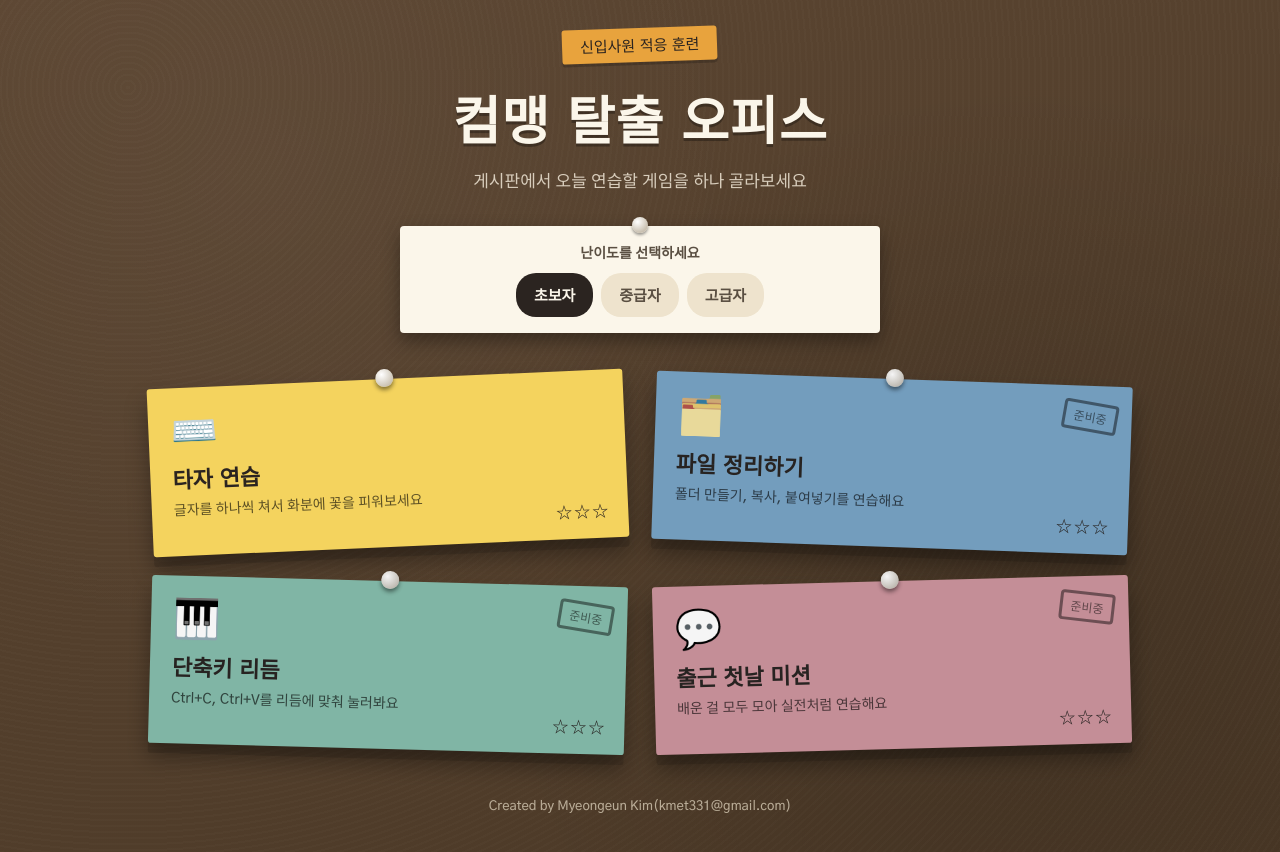
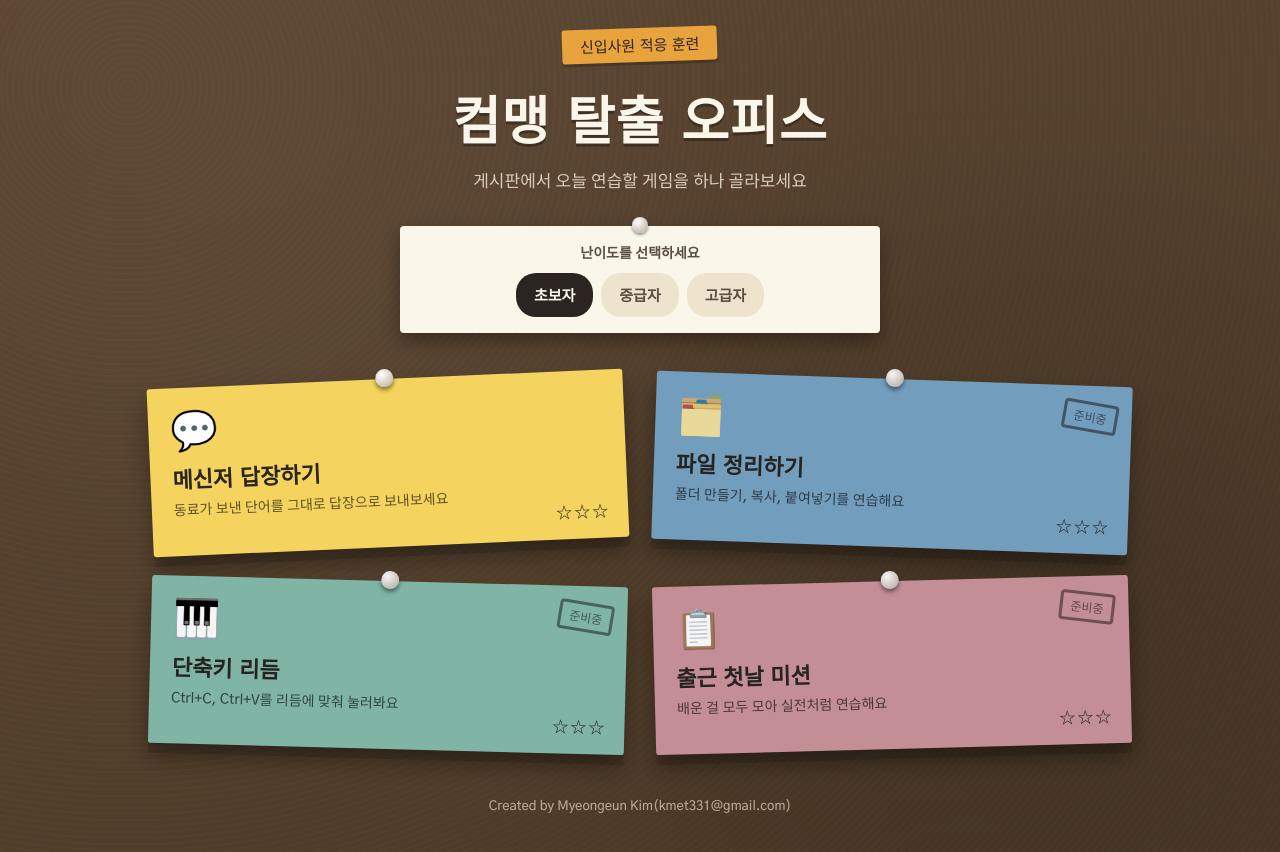
Before and after one commit to kmet331/pc-baby, a plain HTML site: page index.html in a window 1280 px wide. Drawn offline with Linux system fonts and the light colour scheme.

Commit message:
Add files via upload

```diff
--- a/index.html
+++ b/index.html
@@ -247,11 +247,11 @@
   </div>
 
   <div class="board">
-    <a class="note" id="typingNote" href="typing-beginner.html">
+    <a class="note" id="typingNote" href="messenger-typing.html">
       <span class="pin"></span>
-      <span class="note-icon">⌨️</span>
-      <h2 class="note-title">타자 연습</h2>
-      <p class="note-desc">글자를 하나씩 쳐서 화분에 꽃을 피워보세요</p>
+      <span class="note-icon">💬</span>
+      <h2 class="note-title">메신저 답장하기</h2>
+      <p class="note-desc">동료가 보낸 단어를 그대로 답장으로 보내보세요</p>
       <span class="stars" id="typingStars">☆☆☆</span>
     </a>
 
@@ -276,7 +276,7 @@
     <a class="note disabled" id="storyNote">
       <span class="pin"></span>
       <span class="soon-stamp">준비중</span>
-      <span class="note-icon">💬</span>
+      <span class="note-icon">📋</span>
       <h2 class="note-title">출근 첫날 미션</h2>
       <p class="note-desc">배운 걸 모두 모아 실전처럼 연습해요</p>
       <span class="stars">☆☆☆</span>
@@ -295,7 +295,7 @@
   function setLevel(level){
     localStorage.setItem(LEVEL_KEY, level);
     tabs.forEach(t => t.classList.toggle('active', t.dataset.level === level));
-    document.getElementById('typingNote').href = `typing-beginner.html?level=${level}`;
+    document.getElementById('typingNote').href = `messenger-typing.html?level=${level}`;
   }
 
   tabs.forEach(tab => {
```
